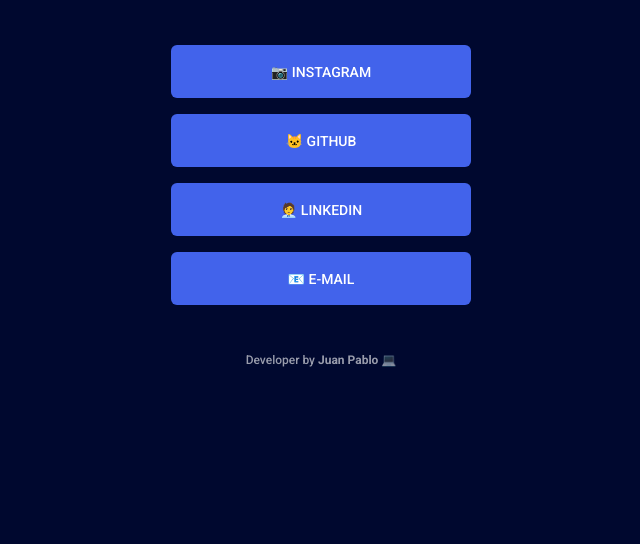
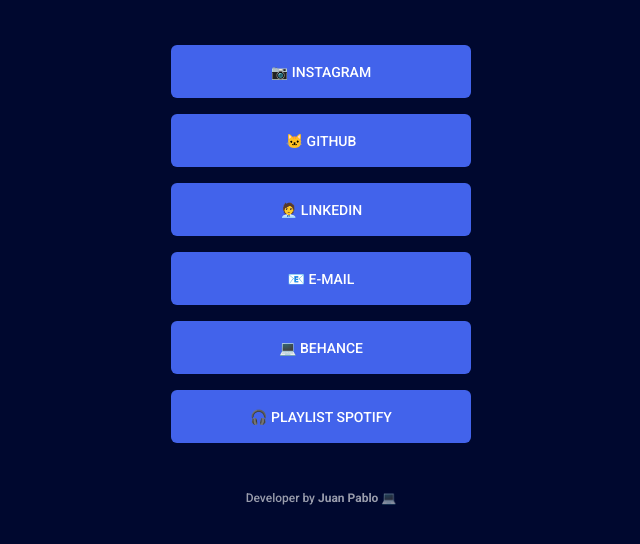
Before and after one commit to itjuanpablo/jp-links-social-media, a plain HTML site: page index.html in a window 1280 px wide. Shown: the part 258-802 px from the top of the page, without its empty margins (319-959 px from the left). Drawn offline with Linux system fonts and the light colour scheme.

Commit message:
Novos links adicionados

```diff
--- a/index.html
+++ b/index.html
@@ -49,6 +49,19 @@
             📧 E-mail</a
           >
         </li>
+        <li>
+          <a href="https://www.behance.net/juanpablo55" target="_blank">
+            💻 Behance</a
+          >
+        </li>
+        <li>
+          <a
+            href="https://open.spotify.com/playlist/4Td4ZCy19BsKy9JRRo7jPg?si=5d2e796877a34e6d"
+            target="_blank"
+          >
+            🎧 Playlist Spotify</a
+          >
+        </li>
       </ul>
 
       <footer>Developer by <b>Juan Pablo</b> 💻</footer>
```
